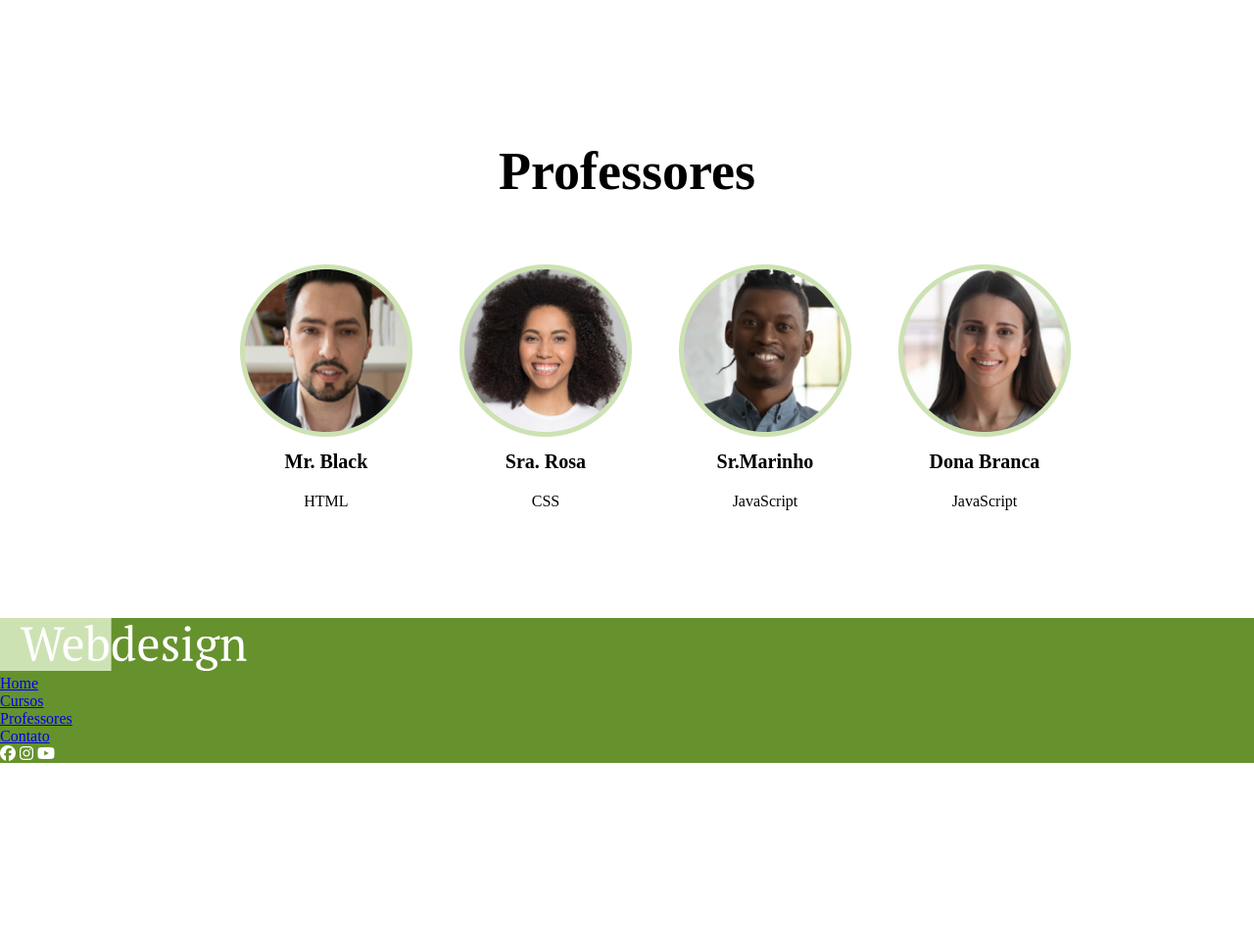
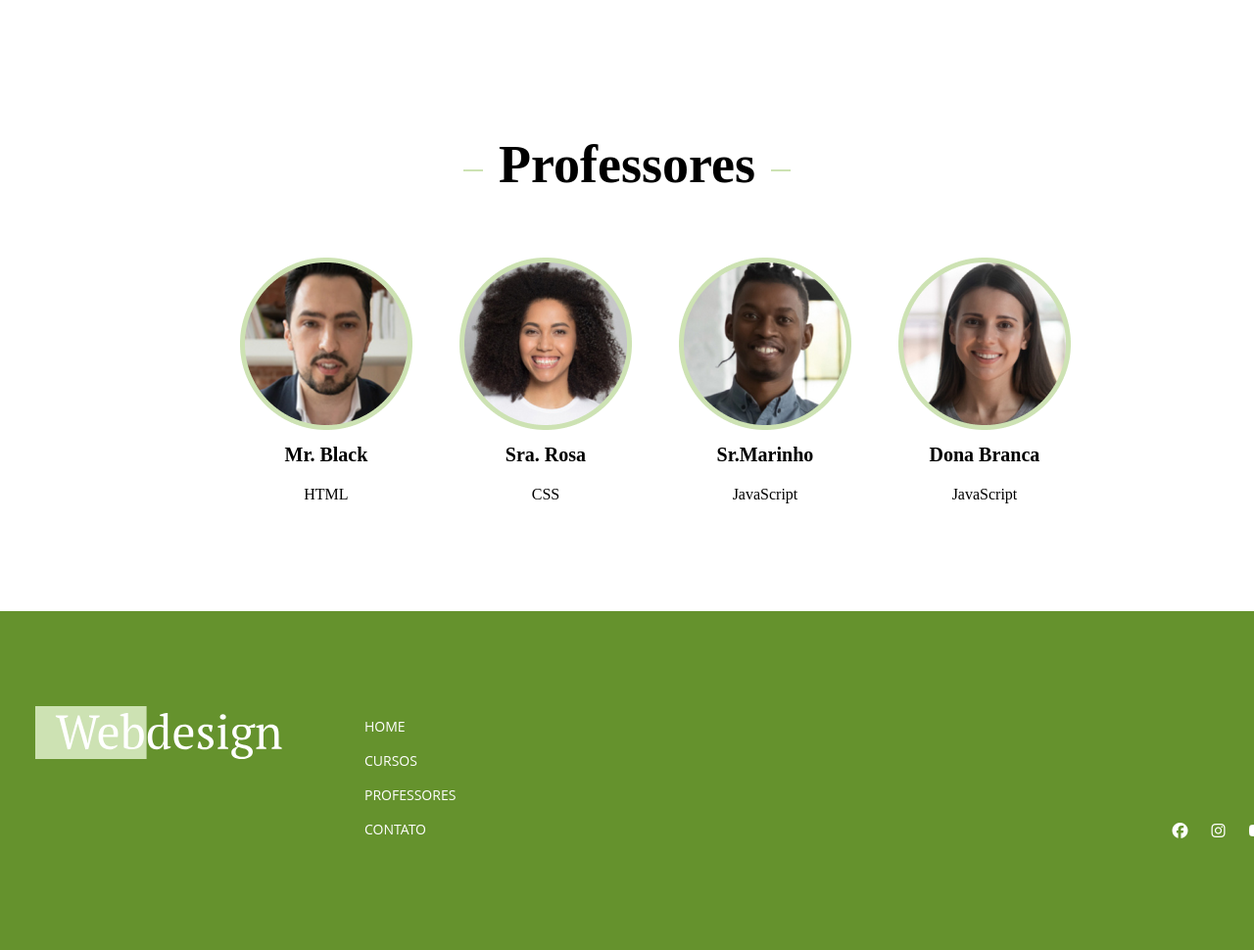
Before and after one commit to x97379554/CursoWedesingOneByOne, a plain HTML site: page ProjetoFinalCSS/index.html in a window 1280 px wide. Shown: the part 960-1930 px from the top of the page at 98% size. Before the commit the page ends 1739 px from the top, so only its background shows below. Drawn offline with Linux system fonts and the light colour scheme.

Commit message:
Consegui cacete

```diff
--- a/ProjetoFinalCSS/index.html
+++ b/ProjetoFinalCSS/index.html
@@ -101,6 +101,7 @@
                     <div>
                         <img src="imgs/logo-webdesign 2.svg" alt="Logo">
                     </div>
+                </div>
                 <div class="submenu">
                     <ul>
                         <li><a href="#">Home</a></li>
@@ -113,8 +114,7 @@
                     <i class="fa-brands fa-facebook"></i>
                     <i class="fa-brands fa-instagram"></i>
                     <i class="fa-brands fa-youtube"></i>
-                    </div>
-
+                    <i class="fa-brands fa-spotify"></i>
                 </div>
 
             </div>
--- a/ProjetoFinalCSS/style.css
+++ b/ProjetoFinalCSS/style.css
@@ -115,10 +115,20 @@ footer{
   grid-column: span 2;
   font-size: 36px;
 }
-.text1::before{
-  color: var(--corverde);
-  content: url(imgs/Rectangle\ 31.svg);
-
+.prof::before{
+  content: url(imgs/-.svg);
+  display: block;
+  align-items: center;
+  margin-right: 1rem;
+}
+.prof::after{
+  content: url(imgs/-.svg);
+  display: block;
+  align-items: center;
+  margin-left: 1rem;
+}
+.prof h2{
+  padding-top: 0.6875rem;
 }
 
 /* Cards ocupando 2 colunas, texto centralizado abaixo da imagem */
@@ -145,13 +155,48 @@ footer{
 .prof-n{
   font-size: 20px;
 }
+footer{
+  padding: 2.25rem;
+}
 .main-footer{
-  grid-column: span 12;
-  color: var(--corbranca);
   display: flex;
-  justify-content: space-between;
+  align-items: center;
+
 }
 
-.main-footer img{
-  grid-column: span 3;
+.lg img{
+  padding-bottom: 11.75rem ;
+  margin-top: 3.62rem;
 }
+
+
+.submenu{
+  margin-left: 5.25rem;
+  margin-bottom: 6.13rem;
+  margin-top: 4.5rem
+}
+
+.submenu a{
+  color: var(--corbranca);
+  font-family: "Open Sans";
+  font-size: 14px;
+  font-style: normal;
+  line-height: normal;
+  text-transform: uppercase;
+  text-decoration: none;
+}
+.submenu li{
+  margin-bottom: 1rem;
+  list-style: none;
+}
+
+.redes{
+  display: flex;
+  width: 9.9375rem;
+  height: 1.5rem;
+  gap: 1.5rem;
+  margin-top: 4.56rem;
+  margin-left: 45.69rem;
+  margin-bottom: 12.7;
+
+}
```
Also changed, not shown: ProjetoFinalCSS/imgs/-.svg (renamed from ProjetoFinalCSS/imgs/Rectangle 31.svg). Lines whose indentation alone changed are shown as unchanged.
